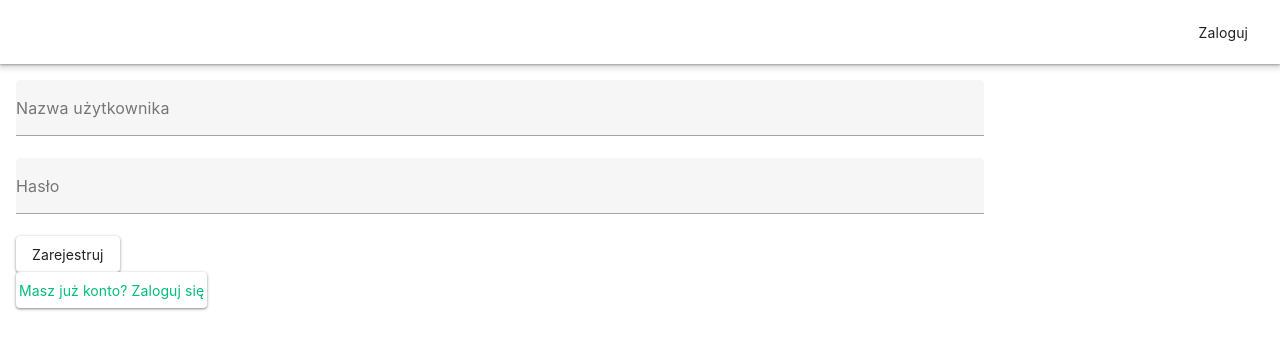
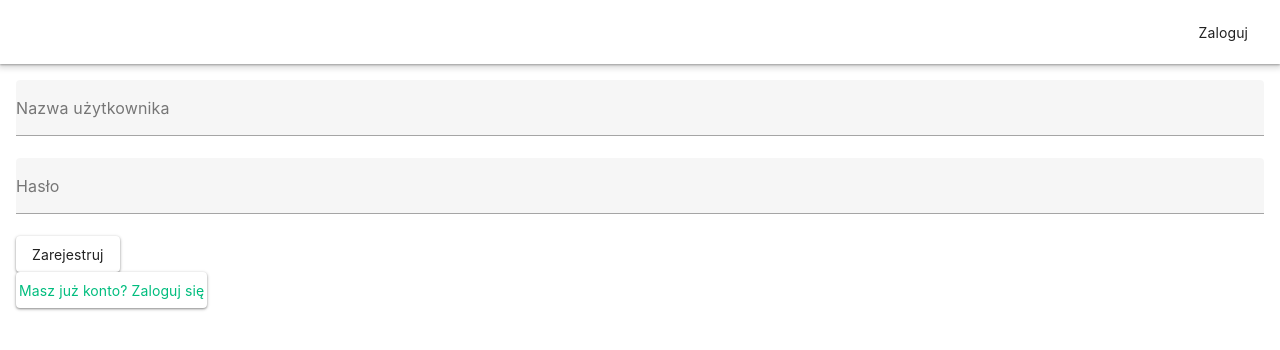
Before and after one commit to kamilb13/system-ticket-service-frontend, a Vue app: page /register in a window 1280 px wide. Shown: the top 350 px of the page. Built offline with nearby package versions, Linux system fonts and the light colour scheme.

Commit message:
fix: fixed uneven ui spacing

```diff
--- a/src/App.vue
+++ b/src/App.vue
@@ -8,7 +8,10 @@ import TabNav from './components/TabNav.vue';
       <TabNav />
     </v-app-bar>
     <v-main>
-      <v-container class="mt-5">
+      <v-container
+        fluid
+        class="mt-5"
+      >
         <router-view />
       </v-container>
     </v-main>
--- a/src/assets/base.css
+++ b/src/assets/base.css
@@ -59,7 +59,6 @@
 }
 
 body {
-  /*min-height: 100vh;*/
   color: var(--color-text);
   background: var(--color-background);
   transition:
--- a/src/assets/main.css
+++ b/src/assets/main.css
@@ -1,10 +1,11 @@
 @import './base.css';
 
 #app {
-  margin: 0 auto;
+  /*margin: 0 auto;*/
   font-weight: normal;
   height: 100vh;
-  width: 100vw;
+  width: 100%;
+  padding: 0;
 }
 
 a,
@@ -20,10 +21,3 @@ a,
     background-color: hsla(160, 100%, 37%, 0.2);
   }
 }
-
-@media (min-width: 1024px) {
-  body {
-    display: flex;
-    place-items: center;
-  }
-}
--- a/src/views/DashboardScreen.vue
+++ b/src/views/DashboardScreen.vue
@@ -118,11 +118,10 @@ onMounted(async () => {
 <style scoped>
 .dashboard {
   display: flex;
-  height: calc(100vh - 180px);
-  width: calc(100vw - 120px);
+  height: 100%;
+  width: 100%;
   gap: 20px;
-  margin-top: 20px;
-  margin-bottom: 20px;
+  margin: 20px auto;
   overflow: hidden;
   box-sizing: border-box;
 }
--- a/src/views/RegisterScreen.vue
+++ b/src/views/RegisterScreen.vue
@@ -11,10 +11,7 @@ const formData = ref({
 const handleRegister = async () => {
   try {
     await register(formData.value.username, formData.value.password);
-    await router.push({
-      path: '/login',
-      query: { registered: 'true' },
-    });
+    await router.push('/login');
   } catch (error) {
     console.error(error);
   }
```
